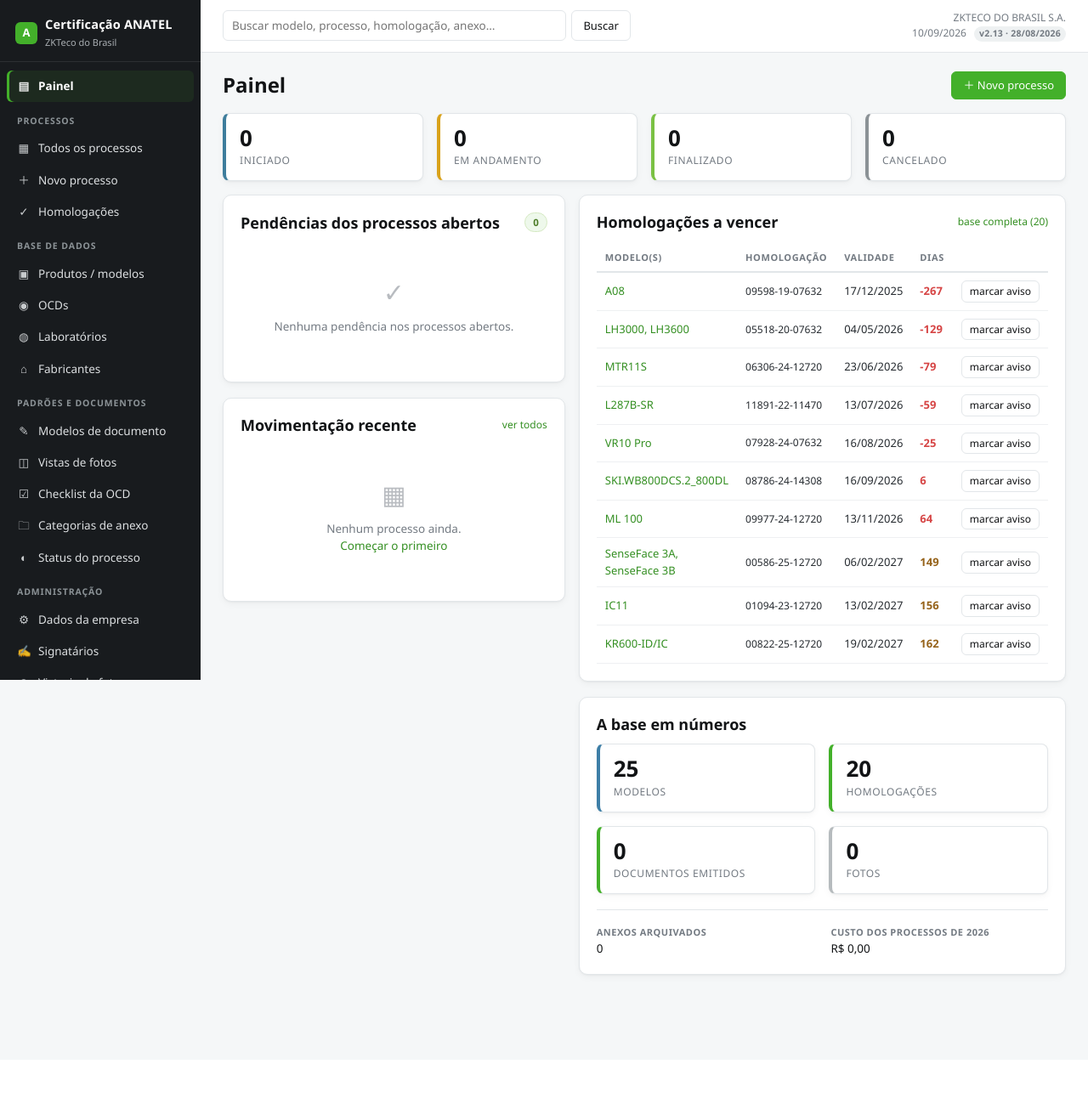
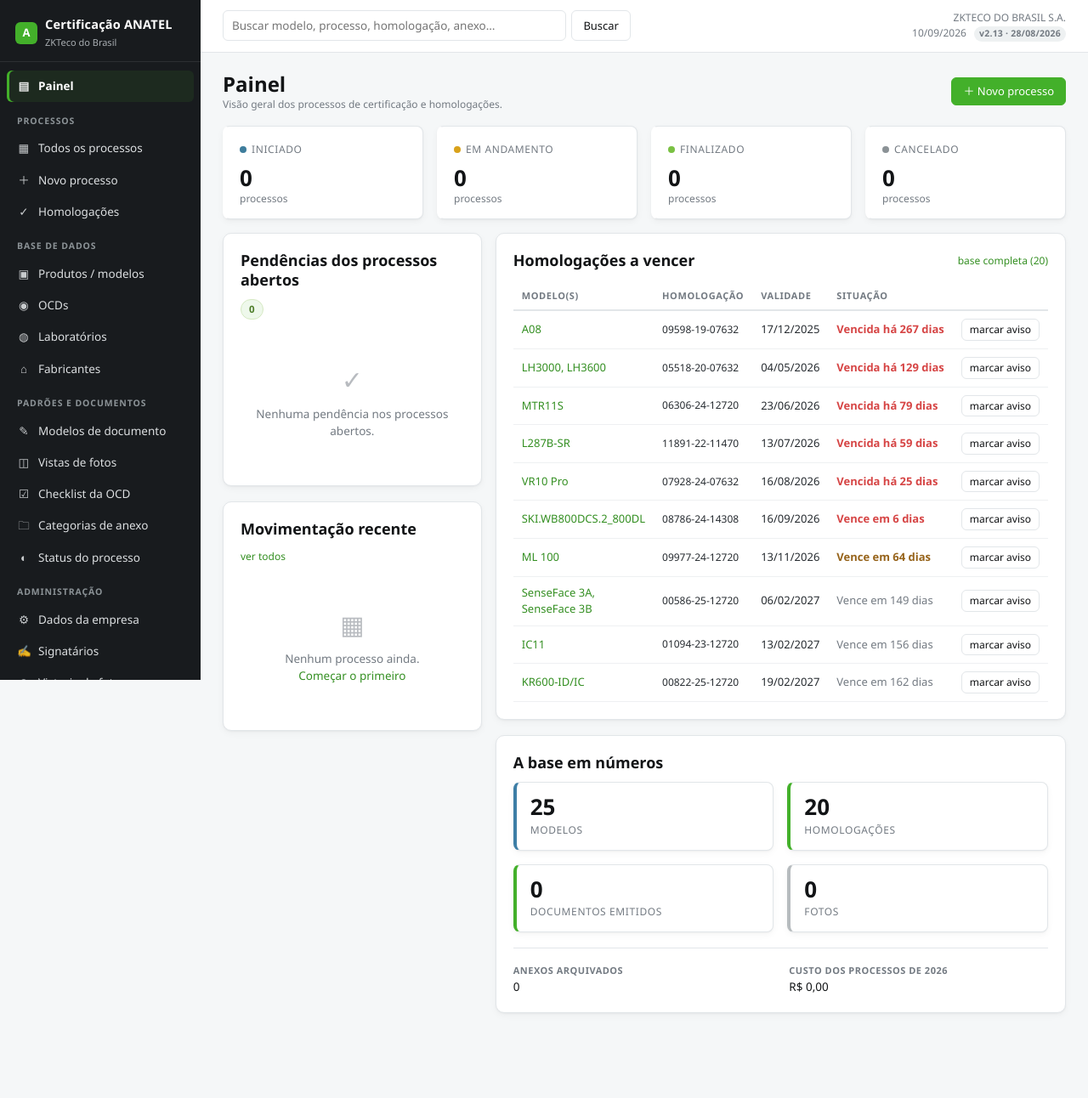
Before and after one commit to JhuanNohl/Anatel-JTorres, a Flask app: page / in a window 1280 px wide. Shown: the whole page at 85% size. Before the commit the page ends 1152 px from the top, so only its background shows below. Run offline with Flask 3, Linux system fonts and the light colour scheme; data comes from the database, SQL or seed files in the repository; data that the repository does not hold is empty.

Commit message:
feat(dashboard): redesign process indicators, expirations and header
Cabecalho do painel ganha subtitulo antes do botao "+ Novo processo".

Indicadores por status: a cor deixa de ser tarja na borda esquerda e
vira um ponto ao lado do nome do status (novo modificador
.indicador-status, sem afetar os outros usos de .indicador na app).
Mesmos dados do backend (contagens por status), so a apresentacao
muda.

Homologacoes a vencer: a coluna "Dias" (que mostrava numero negativo
tipo "-1728") vira texto "Vencida ha N dias" / "Vence em N dias", com
3 niveis de cor calculados no template a partir do mesmo
h.dias_para_vencer que ja existia (vencida ou <=30 dias = critico,
31-90 = atencao, >90 = neutro). Nao mexe no models.py.

Pendencias e Movimentacao recente ja herdam as fases anteriores
(badges e tabelas) sem precisar de mudanca de template.

Co-Authored-By: Claude Sonnet 5 <noreply@anthropic.com>

```diff
--- a/app/static/css/app.css
+++ b/app/static/css/app.css
@@ -151,6 +151,14 @@ code{background:#eef1f2;padding:1px 5px;border-radius:4px;font-size:12.5px;color
 .indicador.off{border-left-color:#b6bbbe}
 .indicador.erro{border-left-color:var(--vermelho,#c0392b)}
 .indicador.neutro{border-left-color:var(--borda)}
+
+/* indicadores de contagem por status (painel): a cor do status vira um
+   ponto ao lado do nome, em vez de tarja na borda */
+.indicador-status{border-left-color:transparent;text-decoration:none}
+.indicador-status .rotulo{display:flex;align-items:center;gap:6px}
+.indicador-status .ponto{width:8px;height:8px;border-radius:50%;flex:none}
+.indicador-status .valor{margin-top:10px}
+.indicador-status .legenda{font-size:12px;color:var(--texto-fraco);margin-top:2px}
 
 /* ---------------------------------------------------------------- tabelas */
 .tabela{width:100%;border-collapse:collapse;font-size:13px}
--- a/app/templates/painel.html
+++ b/app/templates/painel.html
@@ -3,16 +3,19 @@
 
 {% block conteudo %}
 <div class="linha-flex mb16">
-  <h1 class="mb0">Painel</h1>
+  <div>
+    <h1 class="mb0">Painel</h1>
+    <p class="fraco pequeno mb0">Visão geral dos processos de certificação e homologações.</p>
+  </div>
   <a class="btn btn-primario direita" href="{{ url_for('processos.novo') }}">＋ Novo processo</a>
 </div>
 
 <div class="grade g4 mb16">
   {% for s, quantos in contagens %}
-  <a class="indicador" href="{{ url_for('processos.lista', status=s.nome) }}"
-     style="text-decoration:none;{{ s.estilo_indicador }}">
+  <a class="indicador indicador-status" href="{{ url_for('processos.lista', status=s.nome) }}">
+    <div class="rotulo"><span class="ponto" style="background:{{ s.hex }}"></span>{{ s.nome }}</div>
     <div class="valor">{{ quantos }}</div>
-    <div class="rotulo">{{ s.nome }}</div>
+    <div class="legenda">processo{{ 's' if quantos != 1 else '' }}</div>
   </a>
   {% endfor %}
 </div>
@@ -87,15 +90,17 @@
       {% if vencendo %}
       <div class="rolagem">
       <table class="tabela">
-        <thead><tr><th>Modelo(s)</th><th>Homologação</th><th class="num">Validade</th><th class="num">Dias</th><th></th></tr></thead>
+        <thead><tr><th>Modelo(s)</th><th>Homologação</th><th class="num">Validade</th><th class="num">Situação</th><th></th></tr></thead>
         <tbody>
         {% for h in vencendo %}
+          {% set dias = h.dias_para_vencer %}
           <tr>
             <td><a href="{{ url_for('homologacoes.detalhe', hid=h.id) }}">{{ h.lista_modelos or '-' }}</a></td>
             <td class="num pequeno">{{ h.numero }}</td>
             <td class="num">{{ h.validade|data }}</td>
-            <td class="num {{ 'alerta-critico' if h.alerta in ['critico','vencida'] else 'alerta-atencao' }}">
-              {{ h.dias_para_vencer }}
+            <td class="num {{ 'alerta-critico' if dias < 0 or dias <= 30 else ('alerta-atencao' if dias <= 90 else 'fraco') }}">
+              {%- if dias < 0 %}Vencida há {{ -dias }} dia{{ 's' if -dias != 1 }}
+              {%- else %}Vence em {{ dias }} dia{{ 's' if dias != 1 }}{% endif -%}
             </td>
             <td class="acoes">
               {% if h.aviso_enviado_em %}
```
